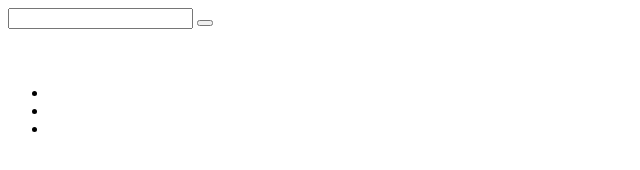
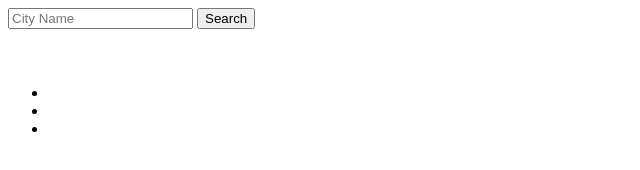
Before and after one commit to walleric23/weather-dashboard, a plain HTML site: page index.html in a window 1280 px wide. Shown: the whole page, without its empty margins (0-640 px from the left). Drawn offline with nearby package versions, Linux system fonts and the light colour scheme.

Commit message:
updated repo

```diff
--- a/index.html
+++ b/index.html
@@ -7,8 +7,8 @@
     <title>Weather Dashboard</title>
   </head>
   <body>
-    <input class="search-text" />
-    <button class="search-Btn"></button>
+    <input class="search-text" placeholder="City Name" />
+    <button class="search-Btn">Search</button>
 
     <main>
       <h1 class="city-name"></h1>
```
